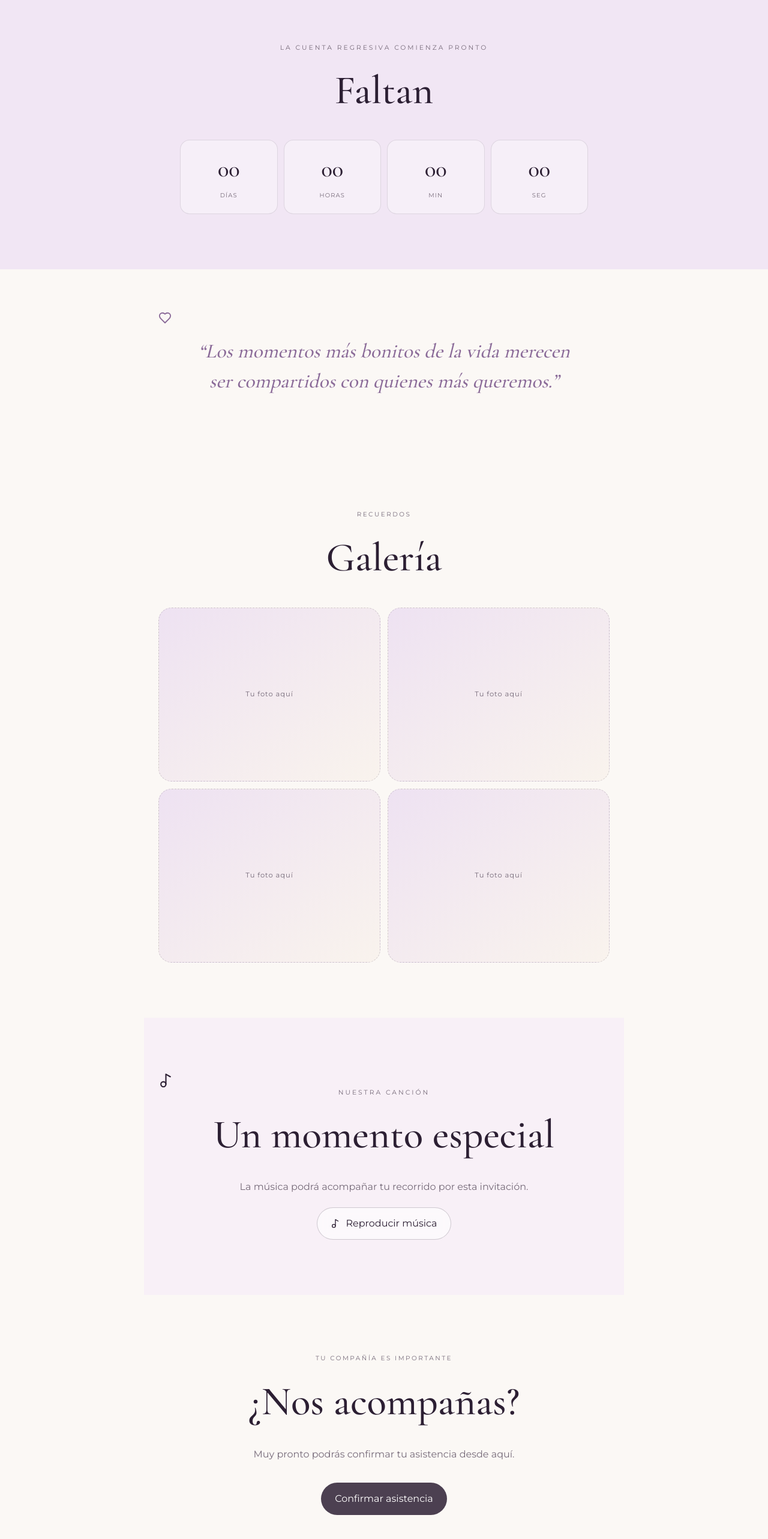
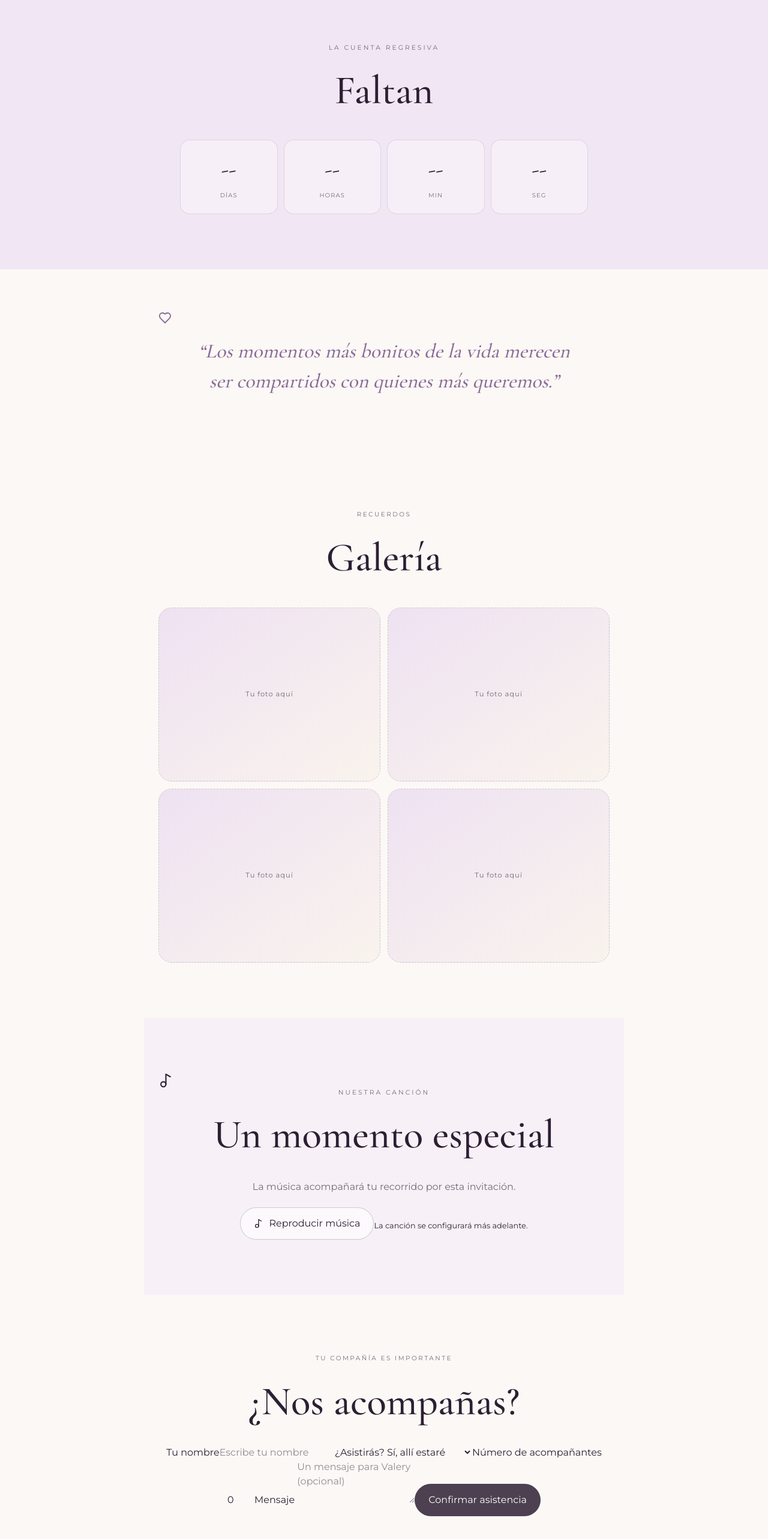
Before and after one commit to krapula1-web/invitacion-15-valery-saray-marin-lugo, a Next.js app: page / in a window 1280 px wide. Shown: the part 1827-4393 px from the top of the page at 60% size. Built offline with nearby package versions, Linux system fonts and the light colour scheme.

Commit message:
Mejorar interacción de la invitación y preparar RSVP

```diff
--- a/app/page.tsx
+++ b/app/page.tsx
@@ -1,7 +1,8 @@
 "use client";
 
+import { FormEvent, useEffect, useState } from "react";
 import { motion } from "framer-motion";
-import { CalendarDays, ChevronDown, Clock3, MapPin, Music2, Sparkles, Heart } from "lucide-react";
+import { CalendarDays, ChevronDown, Clock3, MapPin, Music2, Sparkles, Heart, CheckCircle2 } from "lucide-react";
 
 const sections = [
   { id: "evento", label: "El evento" },
@@ -9,7 +10,53 @@ const sections = [
   { id: "confirmacion", label: "Confirmación" }
 ];
 
+const eventDate: string | null = null;
+
+function Countdown() {
+  const [remaining, setRemaining] = useState<number | null>(null);
+
+  useEffect(() => {
+    if (!eventDate) return;
+    const update = () => setRemaining(Math.max(0, new Date(eventDate).getTime() - Date.now()));
+    update();
+    const timer = window.setInterval(update, 1000);
+    return () => window.clearInterval(timer);
+  }, []);
+
+  if (remaining === null) {
+    return (
+      <div className="timer">
+        {["--", "--", "--", "--"].map((x, i) => (
+          <div key={i}><b>{x}</b><span>{["días", "horas", "min", "seg"][i]}</span></div>
+        ))}
+      </div>
+    );
+  }
+
+  const totalSeconds = Math.floor(remaining / 1000);
+  const days = Math.floor(totalSeconds / 86400);
+  const hours = Math.floor((totalSeconds % 86400) / 3600);
+  const minutes = Math.floor((totalSeconds % 3600) / 60);
+  const seconds = totalSeconds % 60;
+
+  return (
+    <div className="timer">
+      {[days, hours, minutes, seconds].map((value, i) => (
+        <div key={i}><b>{String(value).padStart(2, "0")}</b><span>{["días", "horas", "min", "seg"][i]}</span></div>
+      ))}
+    </div>
+  );
+}
+
 export default function Home() {
+  const [musicOn, setMusicOn] = useState(false);
+  const [submitted, setSubmitted] = useState(false);
+
+  function handleRSVP(event: FormEvent<HTMLFormElement>) {
+    event.preventDefault();
+    setSubmitted(true);
+  }
+
   return (
     <main className="invitation">
       <section className="hero" id="inicio">
@@ -50,11 +97,9 @@ export default function Home() {
       </section>
 
       <section className="countdown section">
-        <p className="eyebrow">La cuenta regresiva comienza pronto</p>
+        <p className="eyebrow">La cuenta regresiva</p>
         <h2>Faltan</h2>
-        <div className="timer">
-          {["00 días", "00 horas", "00 min", "00 seg"].map((x) => <div key={x}><b>{x.split(" ")[0]}</b><span>{x.split(" ")[1]}</span></div>)}
-        </div>
+        <Countdown />
       </section>
 
       <section className="quote section">
@@ -71,14 +116,34 @@ export default function Home() {
       </section>
 
       <section className="music section">
-        <Music2 size={25}/><p className="eyebrow">Nuestra canción</p><h2>Un momento especial</h2><p>La música podrá acompañar tu recorrido por esta invitación.</p>
-        <button className="musicButton"><Music2 size={16}/> Reproducir música</button>
+        <Music2 size={25}/>
+        <p className="eyebrow">Nuestra canción</p>
+        <h2>Un momento especial</h2>
+        <p>La música acompañará tu recorrido por esta invitación.</p>
+        <button className="musicButton" type="button" onClick={() => setMusicOn(!musicOn)}>
+          <Music2 size={16}/> {musicOn ? "Pausar música" : "Reproducir música"}
+        </button>
+        <small className="featureNote">{musicOn ? "Reproductor preparado; añadiremos la canción elegida." : "La canción se configurará más adelante."}</small>
       </section>
 
       <section className="rsvp section" id="confirmacion">
         <div className="sectionHeading"><span>Tu compañía es importante</span><h2>¿Nos acompañas?</h2></div>
-        <p>Muy pronto podrás confirmar tu asistencia desde aquí.</p>
-        <button className="confirmButton">Confirmar asistencia</button>
+        {!submitted ? (
+          <form className="rsvpForm" onSubmit={handleRSVP}>
+            <label>Tu nombre<input name="name" placeholder="Escribe tu nombre" required /></label>
+            <label>¿Asistirás?
+              <select name="attendance" defaultValue="si">
+                <option value="si">Sí, allí estaré</option>
+                <option value="no">No podré asistir</option>
+              </select>
+            </label>
+            <label>Número de acompañantes<input name="guests" type="number" min="0" max="10" defaultValue="0" /></label>
+            <label>Mensaje <textarea name="message" placeholder="Un mensaje para Valery (opcional)" rows={3} /></label>
+            <button className="confirmButton" type="submit">Confirmar asistencia</button>
+          </form>
+        ) : (
+          <div className="successMessage"><CheckCircle2 size={32}/><h3>¡Gracias por confirmar!</h3><p>Tu respuesta quedó preparada. En el siguiente paso la conectaremos con Supabase para guardarla.</p></div>
+        )}
       </section>
 
       <footer><Sparkles size={16}/><span>Valery Saray · Mis 15 años</span><Sparkles size={16}/></footer>
```
